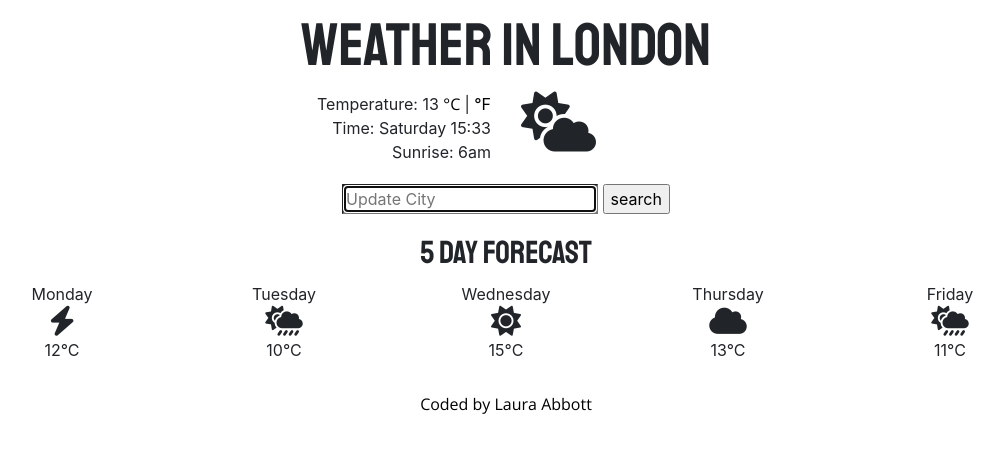
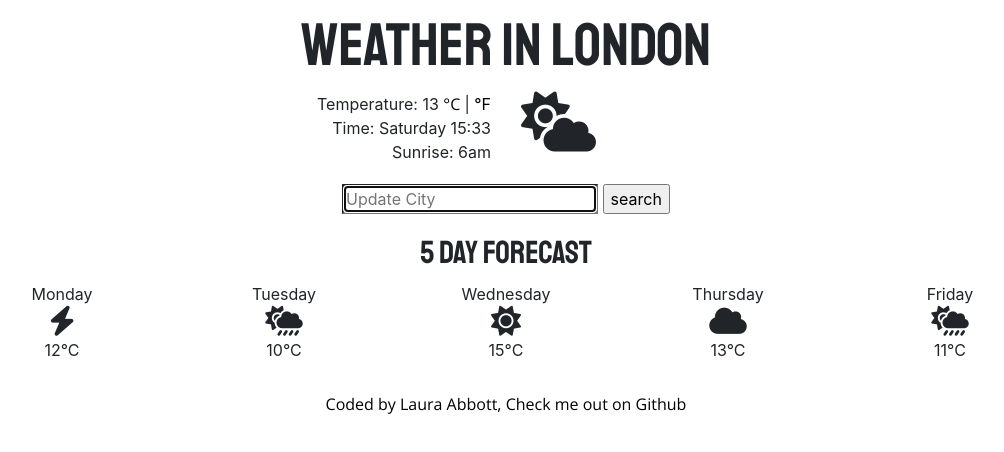
Before and after one commit to agapanthus-agapanthus/Weather-App-Project, a plain HTML site: page index.html in a window 1280 px wide. Shown: the whole page, without its empty margins (134-1138 px from the left). Drawn offline with nearby package versions, Linux system fonts and the light colour scheme.

Commit message:
Added Github Link
Linked to my Repository for SheCodes HW

```diff
--- a/index.html
+++ b/index.html
@@ -97,7 +97,12 @@
         </div>
       </div>
     </div>
-    <footer>Coded by Laura Abbott</footer>
+    <footer>
+      Coded by Laura Abbott, Check me out on
+      <a href="https://github.com/agapanthus-agapanthus/Weather-App-Project"
+        >Github</a
+      >
+    </footer>
     <script src="src/index.js"></script>
   </body>
 </html>
```
Also changed, not shown: 1 other file.
